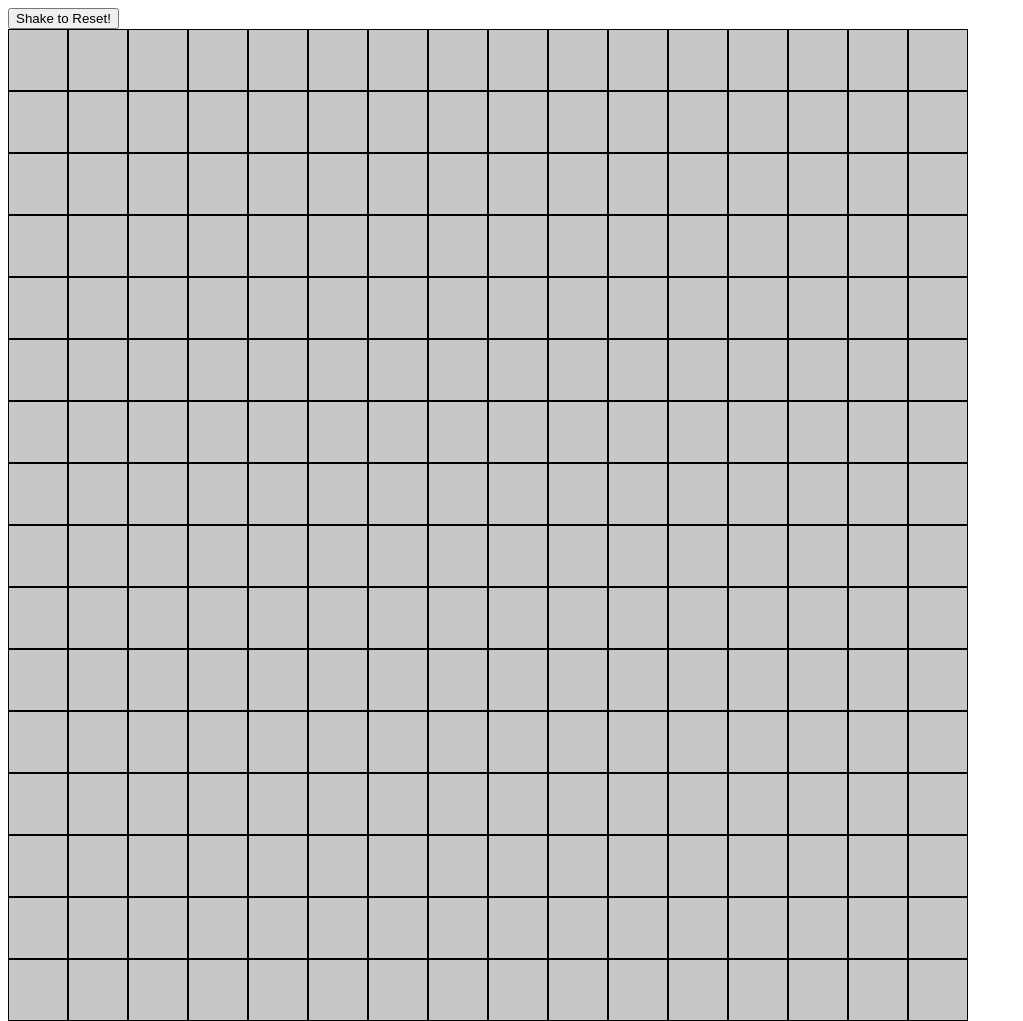
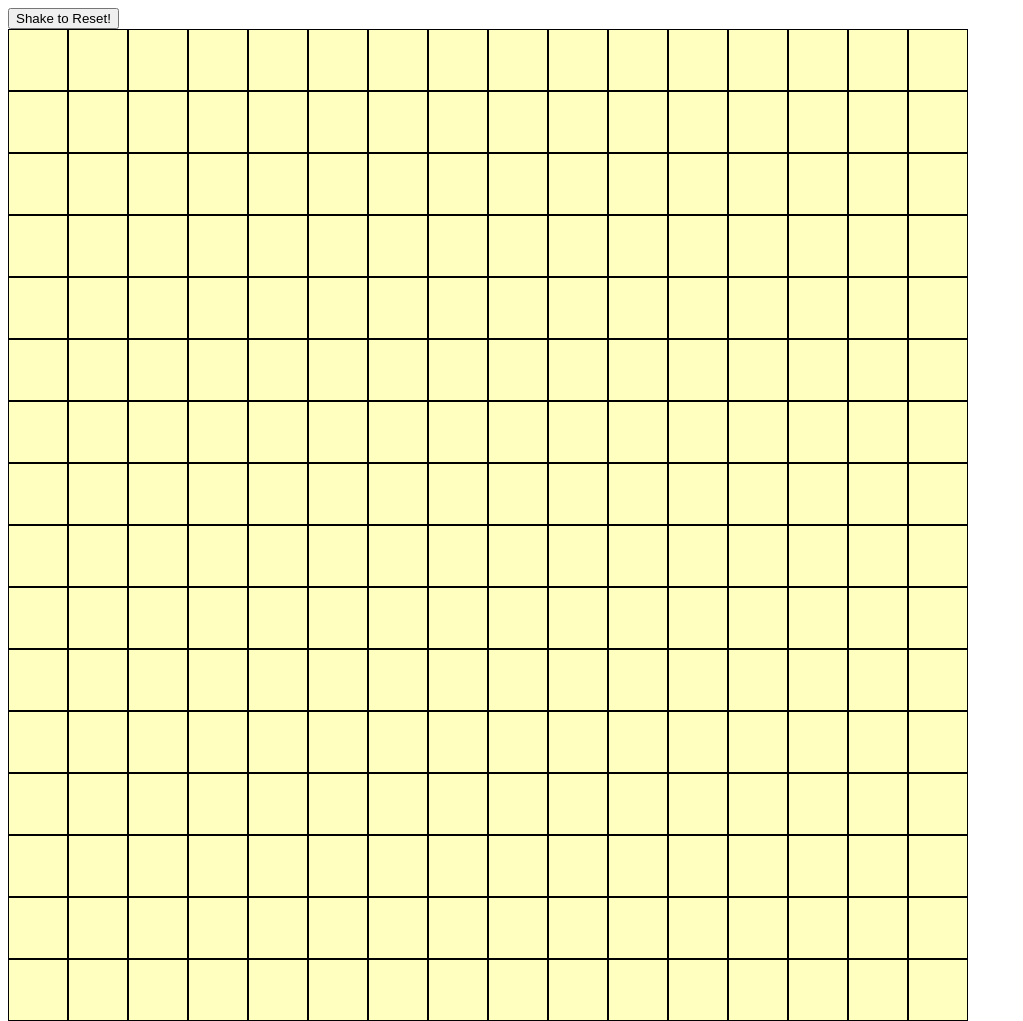
Before and after one commit to BradQuenneville/etch, a plain HTML site: page index.html in a window 1280 px wide. Shown: the whole page, without its empty margins (0-1023 px from the left). Drawn offline with Linux system fonts and the light colour scheme.

Commit message:
Remove rbg random, add grey->black scaling

```diff
--- a/app.js
+++ b/app.js
@@ -1,12 +1,4 @@
 const container = document.querySelector('.container');
-
-const randomColor = () => {
-    const r = Math.floor(Math.random() * 256);
-    const g = Math.floor(Math.random() * 256);
-    const b = Math.floor(Math.random() * 256);
-
-    return {r, g, b}
-}
 
 // Make Grid
 const gridSize = 16;
@@ -20,7 +12,6 @@ const createGrid = (boxNum) => {
         row.classList.add('grid-row');
 
     for (j = 0; j < boxNum; j++) {
-        const {r, g, b} = randomColor();
         const heightWidth = 960 / boxNum
         const gridBox = document.createElement('div');
         gridBox.classList.add('grid-box');
@@ -28,9 +19,12 @@ const createGrid = (boxNum) => {
         gridBox.style.height = `${heightWidth}px`;
 
         //Hover changes to black
-        const bgColor = "rgb(" + r + "," + g + "," + b + ")";
-        gridBox.addEventListener("mouseenter", () => {
-        gridBox.style.background = bgColor;
+        let x = 0
+        gridBox.addEventListener("mouseenter", (e) => {
+        if (e.target) {
+            x+=0.1;
+        }
+        gridBox.style.background = `rgb(0, 0, 0, ${x})`;
     });
     row.appendChild(gridBox);
     }
--- a/style.css
+++ b/style.css
@@ -8,6 +8,6 @@
 }
 
 .grid-box {
-    background-color: rgb(199, 199, 199);
+    background-color: rgb(255, 255, 192);
     border: 1px solid black;
 }
```
